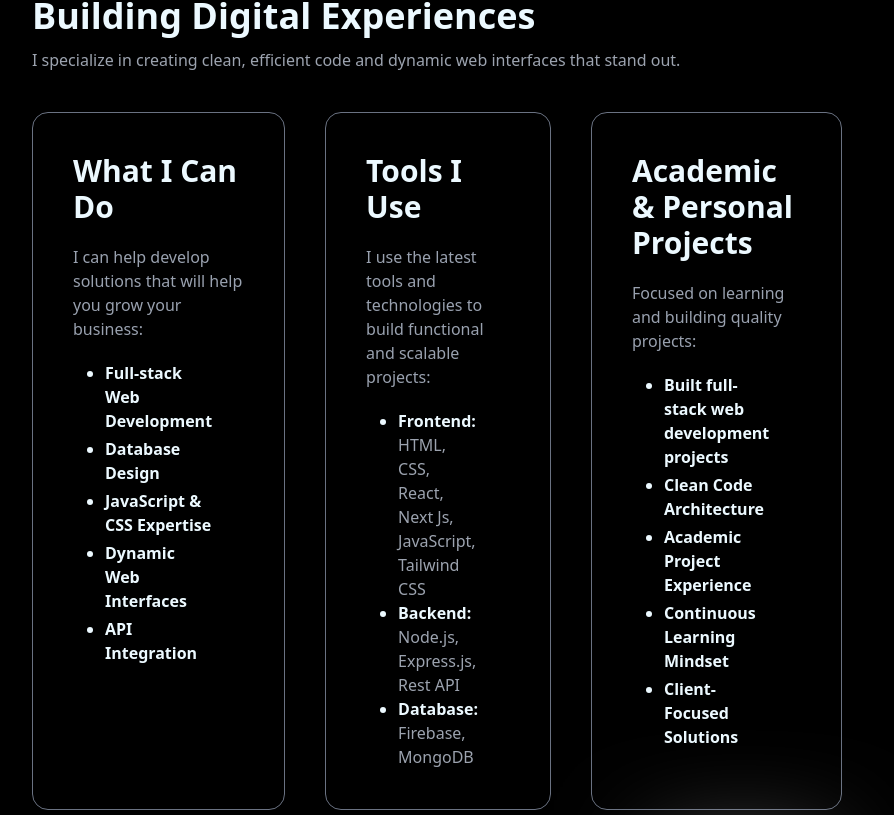
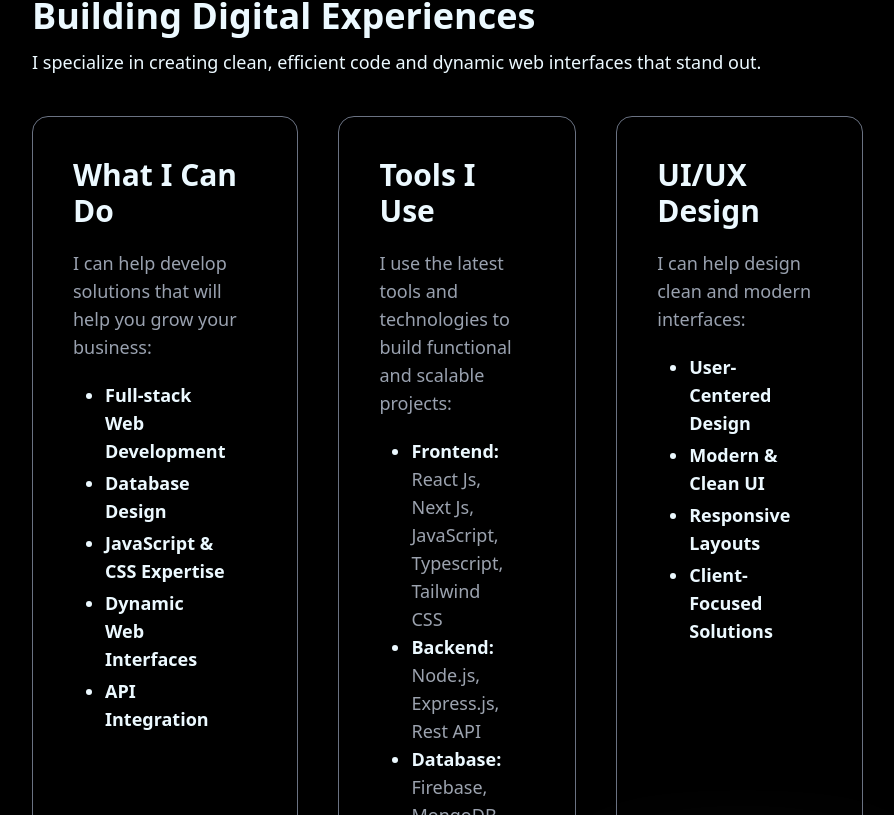
Before and after one commit to Zauwad/Portfolio, a React (Vite) app: page / in a window 1280 px wide. Shown: the part 965-1780 px from the top of the page, without its empty margins (208-1102 px from the left). Built offline with nearby package versions, Linux system fonts and the light colour scheme.

Commit message:
feat: enhance contact details, add social media icons to footer, and implement ScrollToTop component

```diff
--- a/src/Components/Contacts/Contact.jsx
+++ b/src/Components/Contacts/Contact.jsx
@@ -13,7 +13,7 @@ const Contacts = () => {
 
             <div className='text-xl'>
                 <p>Email: redwanulazimzawad@gmail.com</p>
-                <p>Phone: 01339562237</p>
+                <p>Phone: +8801339562237</p>
             </div>
         </div>
     );
--- a/src/Components/Footer/Footer.jsx
+++ b/src/Components/Footer/Footer.jsx
@@ -1,4 +1,5 @@
 import React from 'react';
+import { FaFacebook, FaGithub, FaLinkedin } from 'react-icons/fa6';
 
 const Footer = () => {
     return (
@@ -33,7 +34,32 @@ const Footer = () => {
                 <nav className='space-y-3 md:space-y-4 w-full md:w-auto'>
                     <h6 className="small-text text-base sm:text-lg md:text-xl text-center md:text-right">Built with React js., Tailwind, JavaScript</h6>
                     <div className="flex justify-center md:justify-end gap-3 sm:gap-4">
-                        <a className="hover:scale-110 transition-transform duration-200" aria-label="Twitter">
+
+
+                        <div className="flex justify-center sm:justify-start gap-6 md:gap-5">
+                            <a href="https://github.com/Zauwad">
+                                <FaGithub
+                                    className="transition duration-300 hover:scale-130 shadow-md hover:shadow-lg rounded-full"
+                                    size={32}
+                                />
+                            </a>
+                            <a href="https://www.linkedin.com/in/ridwanul-azim-zawad-513272184/">
+                                <FaLinkedin
+                                    className="transition duration-300 hover:scale-130 shadow-md hover:shadow-lg rounfu"
+                                    size={32}
+                                />
+                            </a>
+                            <a href="https://www.facebook.com/redwanul.azim.zawad">
+                                <FaFacebook
+                                    className="transition duration-300 hover:scale-130 shadow-md hover:shadow-lg rounfu"
+                                    size={32}
+                                />
+                            </a>
+                        </div>
+
+
+
+                        {/* <a className="hover:scale-110 transition-transform duration-200" aria-label="Twitter" href=''>
                             <svg
                                 xmlns="http://www.w3.org/2000/svg"
                                 width="20"
@@ -65,7 +91,7 @@ const Footer = () => {
                                 <path
                                     d="M9 8h-3v4h3v12h5v-12h3.642l.358-4h-4v-1.667c0-.955.192-1.333 1.115-1.333h2.885v-5h-3.808c-3.596 0-5.192 1.583-5.192 4.615v3.385z"></path>
                             </svg>
-                        </a>
+                        </a> */}
                     </div>
                 </nav>
             </footer>
--- a/src/Components/Home/Home.jsx
+++ b/src/Components/Home/Home.jsx
@@ -67,42 +67,42 @@ const Home = () => {
                     data-aos-duration="3000" className="Experiences px-4 sm:px-8 md:px-16 lg:px-32 xl:px-60 space-y-6 md:space-y-10 py-10 md:py-20">
                     <div className='space-y-3 text-center md:text-left'>
                         <h1 className='font-bold text-2xl sm:text-3xl md:text-4xl'>Building Digital Experiences</h1>
-                        <p className='font-light small-text'>I specialize in creating clean, efficient code and dynamic web interfaces that stand out.</p>
+                        <p className='font-light text-lg'>I specialize in creating clean, efficient code and dynamic web interfaces that stand out.</p>
                     </div>
 
                     <div className='Cards flex flex-col lg:flex-row gap-6 md:gap-10'>
                         <div className="first-card border border-gray-500 p-6 md:p-10 space-y-5 rounded-2xl w-full lg:w-[40%] transition duration-300 hover:scale-110 shadow-md hover:shadow-lg ">
                             <h1 className='font-bold text-xl sm:text-2xl md:text-3xl'>What I Can Do</h1>
-                            <p className='text-gray-400'>I can help develop solutions that will help you grow your business:</p>
+                            <p className='text-gray-400 text-lg'>I can help develop solutions that will help you grow your business:</p>
 
-                            <ul className='list-disc mx-4 md:mx-8 font-bold space-y-1 text-sm md:text-base'>
-                                <li>Full-stack Web Development
+                            <ul className='list-disc mx-4 md:mx-8  font-bold space-y-1  md:text-base'>
+                                <li className='text-lg'>Full-stack Web Development
                                 </li>
-                                <li>Database Design
+                                <li className='text-lg'>Database Design
                                 </li>
-                                <li>JavaScript & CSS Expertise
+                                <li className='text-lg'>JavaScript & CSS Expertise
                                 </li>
-                                <li>Dynamic Web Interfaces
+                                <li className='text-lg'>Dynamic Web Interfaces
                                 </li>
-                                <li>API Integration
+                                <li className='text-lg'>API Integration
                                 </li>
                             </ul>
                         </div>
 
                         <div className="Second-card border border-gray-500 p-6 md:p-10 space-y-5 rounded-2xl w-full lg:w-[40%] transition duration-300 hover:scale-110 shadow-md hover:shadow-lg ">
                             <h1 className='font-bold text-xl sm:text-2xl md:text-3xl'>Tools I Use</h1>
-                            <p className='text-gray-400'>I use the latest tools and technologies to build functional and scalable projects:</p>
+                            <p className='text-gray-400 text-lg'>I use the latest tools and technologies to build functional and scalable projects:</p>
 
-                            <ul className='list-disc mx-4 md:mx-8 text-sm md:text-base'>
-                                <li className='font-bold'>Frontend:
-                                    <p className='small-text textsm font-normal'>HTML, CSS, React, Next Js, JavaScript, Tailwind CSS </p>
+                            <ul className='list-disc mx-4 md:mx-8 md:text-base '>
+                                <li className='font-bold text-lg'>Frontend:
+                                    <p className='small-text textsm font-normal'>React Js, Next Js, JavaScript, Typescript, Tailwind CSS </p>
                                 </li>
-                                <li className='font-bold'>Backend:
+                                <li className='font-bold text-lg'>Backend:
                                     <p className='small-text font-normal'>
                                         Node.js, Express.js, Rest API
                                     </p>
                                 </li>
-                                <li className='font-bold'>Database:
+                                <li className='font-bold text-lg'>Database:
                                     <p className='small-text font-normal'>
                                         Firebase, MongoDB
                                     </p>
@@ -117,18 +117,16 @@ const Home = () => {
 
 
                         <div className="Third-card border border-gray-500 p-6 md:p-10 space-y-5 rounded-2xl w-full lg:w-[40%] transition duration-300 hover:scale-110 shadow-md hover:shadow-lg ">
-                            <h1 className='font-bold text-xl sm:text-2xl md:text-3xl'>Academic & Personal Projects</h1>
-                            <p className='text-gray-400'>Focused on learning and building quality projects:</p>
+                            <h1 className='font-bold text-xl sm:text-2xl md:text-3xl'>UI/UX Design</h1>
+                            <p className='text-gray-400 text-lg'>I can help design clean and modern interfaces:</p>
 
                             <ul className='list-disc mx-4 md:mx-8 font-bold space-y-1 text-sm md:text-base'>
-                                <li>Built full-stack web development projects</li>
-                                <li>Clean Code Architecture
+                                <li className='text-lg'>User-Centered Design</li>
+                                <li className='text-lg'>Modern & Clean UI
                                 </li>
-                                <li>Academic Project Experience
+                                <li className='text-lg'>Responsive Layouts
                                 </li>
-                                <li>Continuous Learning Mindset
-                                </li>
-                                <li>Client-Focused Solutions
+                                <li className='text-lg'>Client-Focused Solutions
                                 </li>
                             </ul>
                         </div>
--- a/src/Components/Layout/Layout.jsx
+++ b/src/Components/Layout/Layout.jsx
@@ -2,10 +2,12 @@ import React from 'react';
 import Navbar from '../Navbar/Navbar';
 import { Outlet } from 'react-router';
 import Footer from '../Footer/Footer';
+import ScrollToTop from '../ScrollToTop/ScrollToTop';
 
 const Layout = () => {
     return (
         <div className='flex flex-col min-h-screen'>
+            <ScrollToTop></ScrollToTop>
             <Navbar />
             <main className='flex-1'>
                 <Outlet />
--- /dev/null
+++ b/src/Components/ScrollToTop/ScrollToTop.jsx
@@ -0,0 +1,16 @@
+import { useEffect } from "react";
+import { useLocation } from "react-router";
+
+export default function ScrollToTop() {
+  const { pathname } = useLocation();
+
+  useEffect(() => {
+    window.scrollTo({
+      top: 0,
+      left: 0,
+      behavior: "smooth"
+    });
+  }, [pathname]);
+
+  return null;
+}
```
